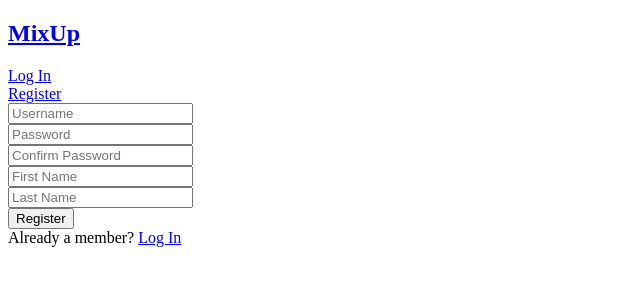
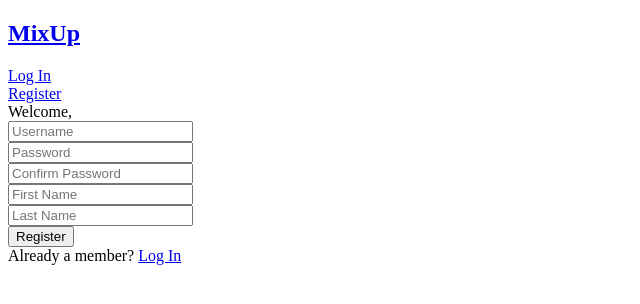
Before and after one commit to benjamincarp/MixUp, a React app: page /register in a window 1280 px wide. Shown: the top 304 px of the page, without its empty margins (0-640 px from the left). Built offline with nearby package versions, Linux system fonts and the light colour scheme; no server answers; the HTML template or start-up script is replaced by a standard one.

Commit message:
header update

```diff
--- a/client/src/components/header.jsx
+++ b/client/src/components/header.jsx
@@ -3,9 +3,11 @@ import styles from '../style/app.css';
 import PropTypes from 'prop-types';
 import {Link} from 'react-router-dom';
 
-const Header = ({hideLoginLink}) => {
-    const loginLink = hideLoginLink ? false : (<div><Link to='/login'>Log In</Link></div>);
-    const registerLink = hideLoginLink ? false : (<div><Link to='/register'>Register</Link></div>);
+const Header = ({hideLoginLink, isLoggedIn, user}) => {
+    const loginLink = (hideLoginLink || isLoggedIn) ? false : (<div><Link to='/login'>Log In</Link></div>);
+    const registerLink = (hideLoginLink || isLoggedIn) ? false : (<div><Link to='/register'>Register</Link></div>);
+    const logoutLink = (hideLoginLink || !isLoggedIn) ? false : (<div><a href="#" >Log Out</a></div>);
+    const userName = (hideLoginLink || !user) ? false : (<div>Welcome, {user.first_name}</div>);
 
     return (
         <div>
@@ -16,6 +18,8 @@ const Header = ({hideLoginLink}) => {
             </div>
             {loginLink}
             {registerLink}
+            {userName}
+            {logoutLink}
         </div>
     );
 };
--- a/client/src/containers/header.jsx
+++ b/client/src/containers/header.jsx
@@ -18,12 +18,17 @@ class HeaderContainer extends Component {
     render () {
         console.log(`hideLoginLink=${this.props.hideLoginLink}`);
         return (
-            <HeaderComponent hideLoginLink={this.props.hideLoginLink}/>
+            <HeaderComponent hideLoginLink={this.props.hideLoginLink} isLoggedIn={this.props.isLoggedIn} user={this.props.user}/>
         );
     }
 }
 
-const mapStateToProps = () => ({});
+const mapStateToProps = (state, ownProps) => (
+    {
+        isLoggedIn: state.user.isLoggedIn,
+        user: state.user.user
+    }
+);
 
 const mapDispatchToProps = (dispatch, ownProps) => (
     {
```
